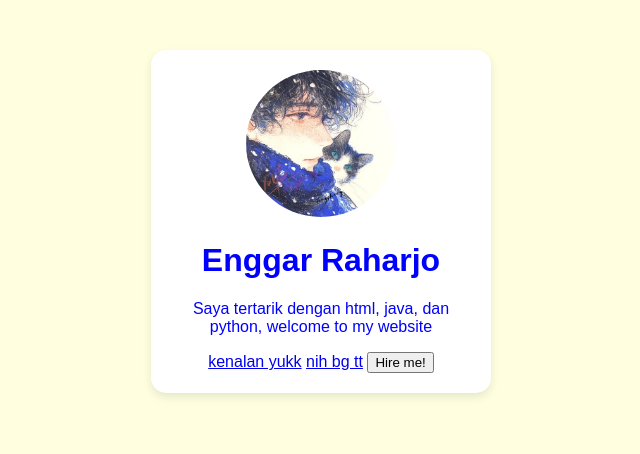
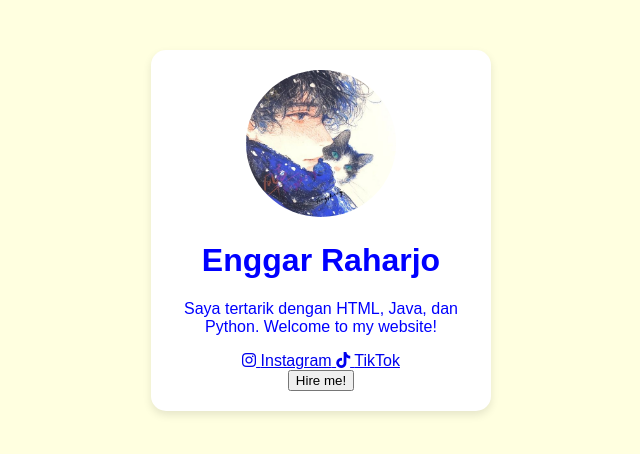
Before and after one commit to Agarezs/PelatihanTik, a plain HTML site: page index.html in a window 1280 px wide. Shown: the whole page, without its empty margins (319-959 px from the left). Drawn offline with Linux system fonts and the light colour scheme.

```diff
--- a/index.html
+++ b/index.html
@@ -1,16 +1,28 @@
 <!DOCTYPE html>
 <html>
 <head>
-    <title>Profil Digital - [Enggar]</title>
+    <title>Profil Digital - Enggar</title>
     <link rel="stylesheet" href="style.css">
+    <!-- Font Awesome untuk ikon sosial media -->
+    <link rel="stylesheet" href="https://cdnjs.cloudflare.com/ajax/libs/font-awesome/6.4.0/css/all.min.css">
 </head>
 <body>
     <div class="kartu-profil">
-     <img src="tes.jpg" alt="sesuatu">
-     <h1>Enggar Raharjo </h1>
-     <p> Saya tertarik dengan html, java, dan python, welcome to my website</p>
-     <a href="https://www.instagram.com/itsgaarr">kenalan yukk</a>
-     <a href="https://www.tiktok.com/Garminn">nih bg tt</a>
+        <img src="tes.jpg" alt="Enggar Raharjo">
+        <h1>Enggar Raharjo</h1>
+        <p>Saya tertarik dengan HTML, Java, dan Python. Welcome to my website!</p>
+
+        <div class="sosial-media">
+            <a href="https://www.instagram.com/itsgaarr" class="sosial-link instagram">
+                <i class="fab fa-instagram"></i>
+                <span>Instagram</span>
+            </a>
+            <a href="https://www.tiktok.com/@Garminn" class="sosial-link tiktok">
+                <i class="fab fa-tiktok"></i>
+                <span>TikTok</span>
+            </a>
+        </div>
+
         <button id="sapaButton">Hire me!</button>
     </div>
     <script src="script.js"></script>
```
Lines whose indentation alone changed are shown as unchanged.
